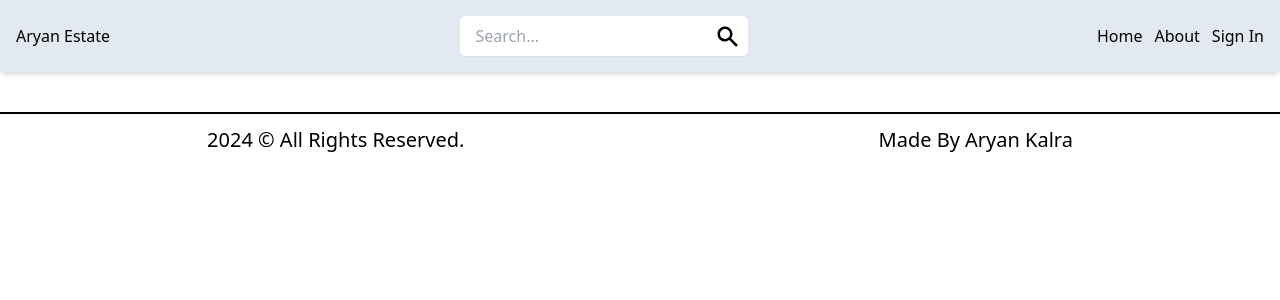
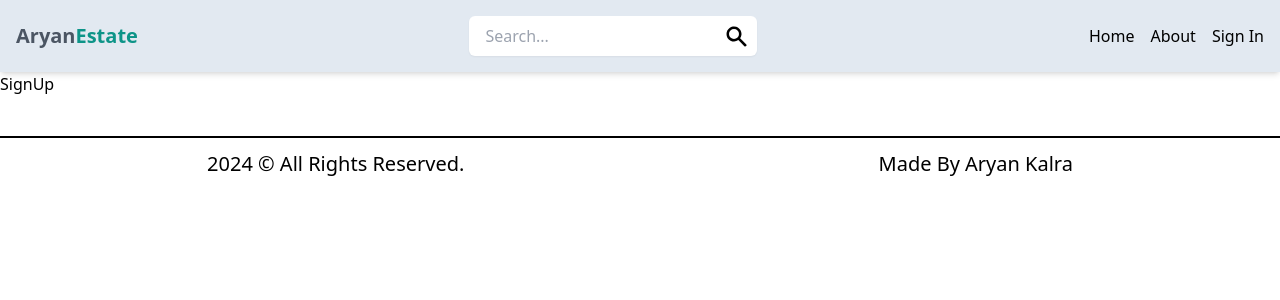
Before and after one commit to A-ryan-Kalra/real-estate-ytx, a React (Vite) app in the folder client/: page /sign-up in a window 1280 px wide. Shown: the top 300 px of the page. Built offline with nearby package versions, Linux system fonts and the light colour scheme.

Commit message:
working on sign-in sec

```diff
--- a/client/src/App.tsx
+++ b/client/src/App.tsx
@@ -3,6 +3,8 @@ import Header from "./components/Header";
 import Home from "./pages/Home";
 import Dashboard from "./pages/Dashboard";
 import Footer from "./components/Footer";
+import SignIn from "./pages/SignIn";
+import SignUp from "./pages/SignUp";
 
 function App() {
   return (
@@ -11,6 +13,8 @@ function App() {
       <Routes>
         <Route path="/" element={<Home />} />
         <Route path="/dashboard" element={<Dashboard />} />
+        <Route path="/sign-in" element={<SignIn />} />
+        <Route path="/sign-up" element={<SignUp />} />
       </Routes>
       <Footer />
     </div>
--- a/client/src/components/Header.tsx
+++ b/client/src/components/Header.tsx
@@ -5,9 +5,9 @@ function Header() {
   return (
     <div className="bg-[#E2E9F1] shadow-md">
       <div className="justify-between py-4 px-4 items-center max-w-[1320px] mx-auto whitespace-nowrap flex w-full">
-        <h1>
-          Aryan <span>Estate</span>
-        </h1>
+        <Link to="/" className="font-sans font-semibold text-gray-600 text-xl">
+          Aryan<span className="text-teal-600">Estate</span>
+        </Link>
         <form className="bg-white px-2 rounded-md shadow-sm max-sm:hidden">
           <div className="relative items-center flex">
             <input
@@ -18,10 +18,16 @@ function Header() {
             <HiSearch size={25} className="cursor-pointer" />
           </div>
         </form>
-        <div className="flex gap-3">
-          <Link to={"/"}>Home</Link>
-          <Link to={"/about"}>About</Link>
-          <Link to={"/signin"}>Sign In</Link>
+        <div className="flex gap-4 duration-300 ">
+          <Link className="hover:underline" to={"/"}>
+            Home
+          </Link>
+          <Link className="hover:underline" to={"/about"}>
+            About
+          </Link>
+          <Link className="hover:text-gray-500" to={"/sign-in"}>
+            Sign In
+          </Link>
         </div>
       </div>
       <form className=" px-2 rounded-md shadow-sm sm:hidden">
--- a/client/src/pages/Home.tsx
+++ b/client/src/pages/Home.tsx
@@ -1,5 +1,3 @@
-import React from "react";
-
 function Home() {
   return (
     <div className="min-h-screen">
--- /dev/null
+++ b/client/src/pages/SignIn.tsx
@@ -0,0 +1,11 @@
+function SignIn() {
+  return (
+    <div className="min-h-screen">
+      <div className="max-w-[550px]   mx-auto w-full">
+        <h1 className="text-2xl font-semibold text-center">Sign In</h1>
+      </div>
+    </div>
+  );
+}
+
+export default SignIn;
--- /dev/null
+++ b/client/src/pages/SignUp.tsx
@@ -0,0 +1,7 @@
+import React from "react";
+
+function SignUp() {
+  return <div>SignUp</div>;
+}
+
+export default SignUp;
```
